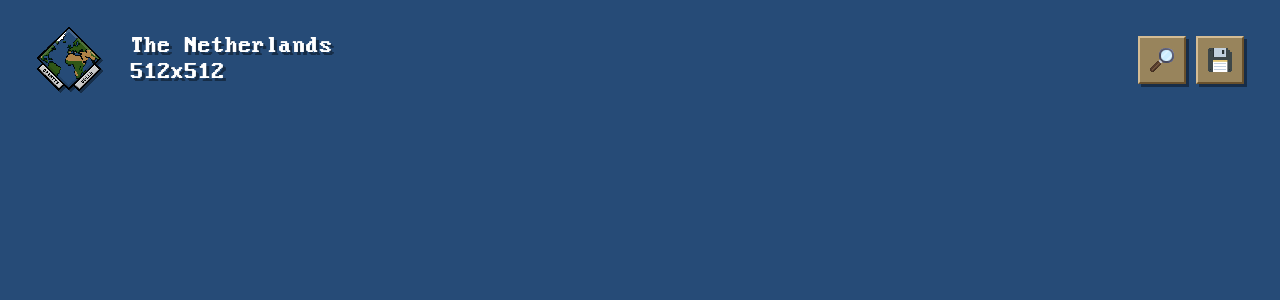
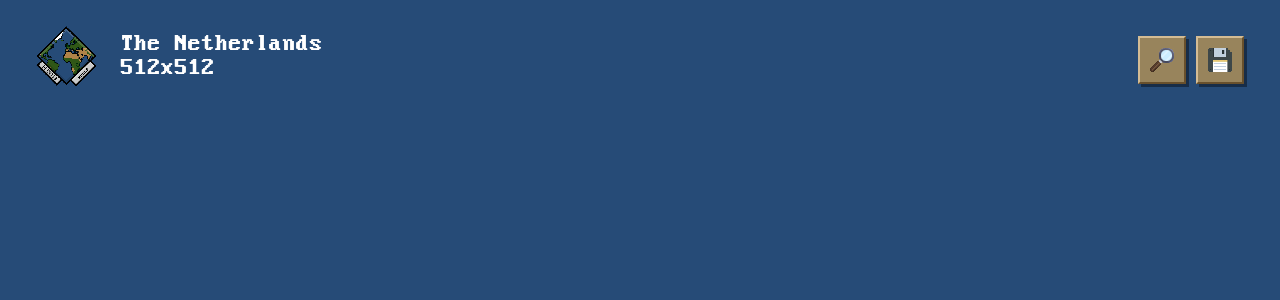
Before and after one commit to demian-gg/openttd-world, a React (Vite) app: page / in a window 1280 px wide. Shown: the top 300 px of the page. Built offline with nearby package versions, Linux system fonts and the light colour scheme.

Commit message:
Refactor TerrainInfo component and replace ButtonGroup with Group component for better structure

```diff
--- a/src/App.tsx
+++ b/src/App.tsx
@@ -1,6 +1,6 @@
 import Overlay from "./components/Overlay";
 import Button from "./components/ui/Button";
-import ButtonGroup from "./components/ui/ButtonGroup";
+import Group from "./components/ui/Group";
 import TerrainInfo from "./components/TerrainInfo";
 import Icon from "./components/ui/Icon";
 
@@ -8,21 +8,20 @@ function App() {
   return (
     <Overlay
       topLeft={
-        <TerrainInfo
-          logo="/images/logo.png"
-          primaryText="The Netherlands"
-          secondaryText="512x512"
-        />
+        <Group style={{ gap: "25px" }}>
+          <Icon src="/images/logo.png" height={60} width={60} alt="Logo" />
+          <TerrainInfo primaryInfo="The Netherlands" secondaryInfo="512x512" />
+        </Group>
       }
       topRight={
-        <ButtonGroup>
+        <Group>
           <Button>
             <Icon src="/images/magnifying-glass.png" alt="Search" />
           </Button>
           <Button>
             <Icon src="/images/floppy-disk.png" alt="Export" />
           </Button>
-        </ButtonGroup>
+        </Group>
       }
       bottomLeft={null}
       bottomRight={null}
--- a/src/components/TerrainInfo.tsx
+++ b/src/components/TerrainInfo.tsx
@@ -1,91 +1,28 @@
-import React, { useMemo } from "react";
+import React from "react";
 import styled from "styled-components";
 
-const PanelContainer = styled.div`
+const InfoContainer = styled.div`
   display: flex;
-  align-items: stretch;
-  gap: 30px;
+  flex-direction: column;
 `;
 
-const LogoContainer = styled.div`
-  display: flex;
-  align-items: center;
-  justify-content: center;
+const Info = styled.div`
+  font-size: 1.5em;
 `;
 
-const Logo = styled.img`
-  object-fit: contain;
-  filter: drop-shadow(2px 2px 0px rgba(0, 0, 0, 0.4));
-`;
-
-const TextContainer = styled.div`
-  display: flex;
-  flex-direction: column;
-  justify-content: center;
-
-  flex-grow: 1;
-`;
-
-const Text = styled.div`
-  display: flex;
-  align-items: center;
-
-  font-size: 1.5em;
-  height: 40%;
-
-  filter: drop-shadow(3px 3px 0px rgba(0, 0, 0, 0.4));
-`;
-
-interface LogoProps {
-  src: string;
-  width?: number;
-  height?: number;
-  alt?: string;
-}
-
 interface TerrainInfoProps {
-  logo: LogoProps | string;
-  primaryText?: React.ReactNode;
-  secondaryText?: React.ReactNode;
+  primaryInfo?: React.ReactNode;
+  secondaryInfo?: React.ReactNode;
 }
 
 const TerrainInfo = (props: TerrainInfoProps) => {
-  const { primaryText, secondaryText } = props;
-
-  const logo = useMemo(() => {
-    // Handle logo prop provided as a simple string path.
-    if (typeof props.logo === "string") {
-      return {
-        src: props.logo,
-        width: 65,
-        height: 65,
-        alt: "Logo",
-      };
-    }
-    // Handle logo prop provided as an object.
-    return {
-      src: props.logo.src,
-      width: props.logo.width ?? 65,
-      height: props.logo.height ?? 65,
-      alt: props.logo.alt ?? "Logo",
-    };
-  }, [props.logo]);
+  const { primaryInfo, secondaryInfo } = props;
 
   return (
-    <PanelContainer>
-      <LogoContainer>
-        <Logo
-          src={logo.src}
-          width={logo.width}
-          height={logo.height}
-          alt={logo.alt}
-        />
-      </LogoContainer>
-      <TextContainer>
-        <Text>{primaryText}</Text>
-        <Text>{secondaryText}</Text>
-      </TextContainer>
-    </PanelContainer>
+    <InfoContainer>
+      <Info>{primaryInfo}</Info>
+      <Info>{secondaryInfo}</Info>
+    </InfoContainer>
   );
 };
 
--- a/src/components/ui/ButtonGroup.tsx
+++ b/src/components/ui/Group.tsx
@@ -9,13 +9,13 @@ const GroupContainer = styled.div`
   gap: 10px;
 `;
 
-interface ButtonGroupProps {
+interface GroupProps {
   children: React.ReactNode;
   className?: string;
   style?: CSSProperties;
 }
 
-const ButtonGroup = (props: ButtonGroupProps) => {
+const Group = (props: GroupProps) => {
   const { children, className, style } = props;
 
   return (
@@ -25,4 +25,4 @@ const ButtonGroup = (props: ButtonGroupProps) => {
   );
 };
 
-export default ButtonGroup;
+export default Group;
```
